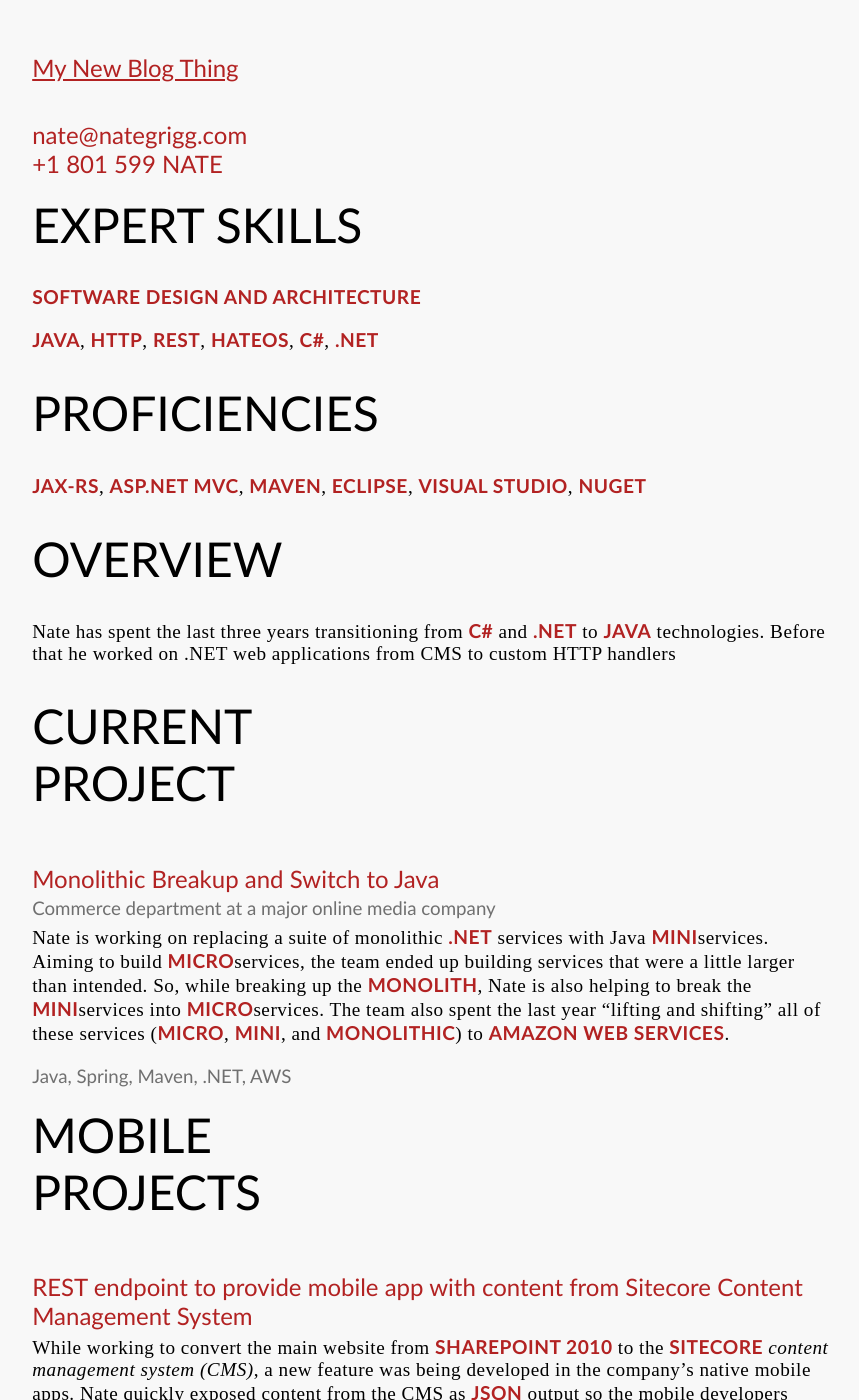
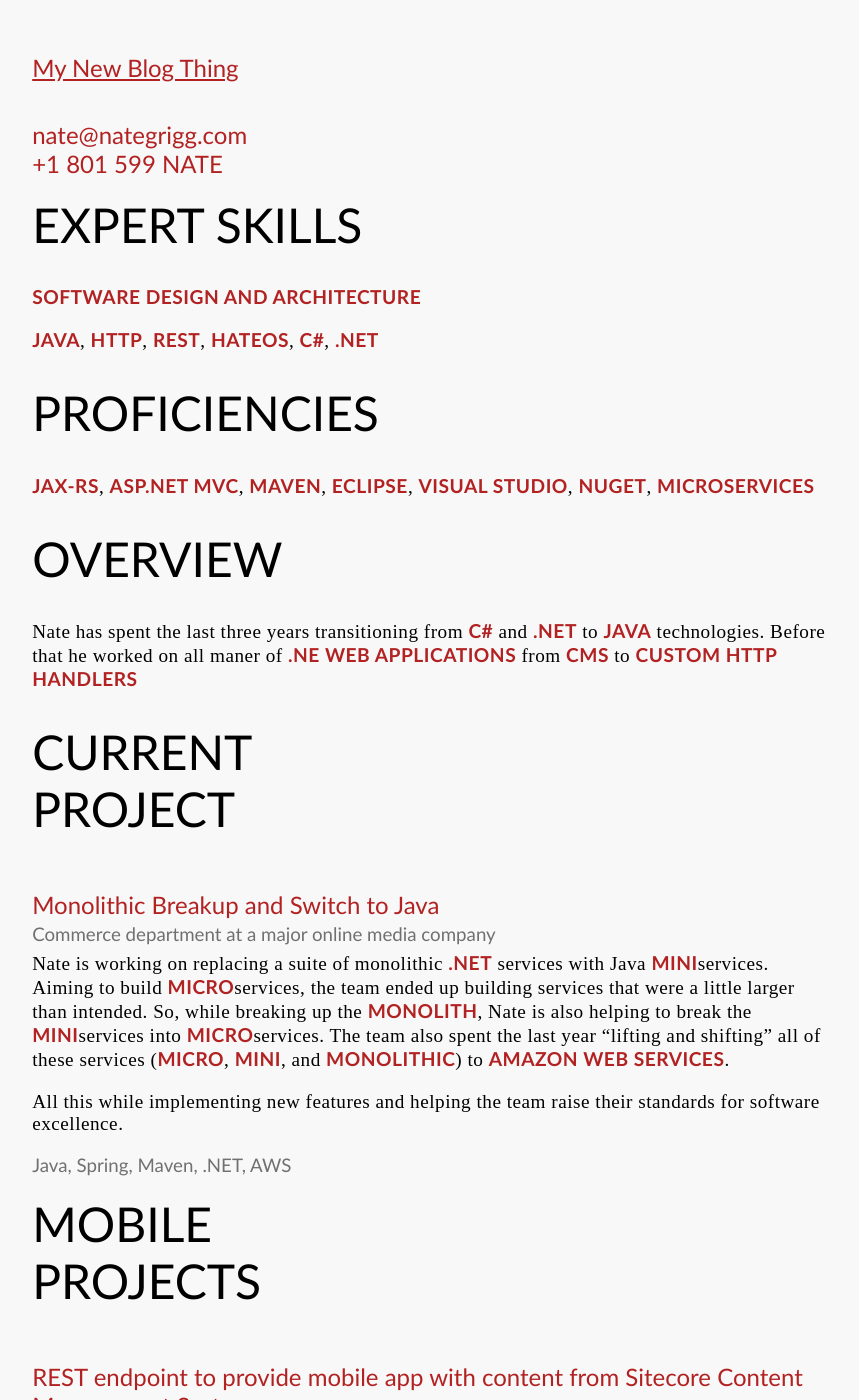
Before and after one commit to n8mob/n8mob.github.io, a Jekyll site: the page built from resume.md, in a window 1280 px wide and 1400 px high. Shown: the whole window, without its empty margins (19-878 px from the left). Built offline with Jekyll 4.4.1, drawn with Linux system fonts in a browser that asks for light colours.

Commit message:
Continue editing resume

```diff
--- a/resume.md
+++ b/resume.md
@@ -11,17 +11,19 @@
 **Java**, **HTTP**, **REST**, **HATEOS**, **C#**, **.NET**
 
 # Proficiencies
-**JAX-RS**, **ASP.NET MVC**, **Maven**, **Eclipse**, **Visual Studio**, **NuGet**
+**JAX-RS**, **ASP.NET MVC**, **Maven**, **Eclipse**, **Visual Studio**, **NuGet**, **Microservices**
 
 # Overview
-
-Nate has spent the last three years transitioning from **C#** and **.NET** to **Java** technologies. Before that he worked on .NET web applications from CMS to custom HTTP handlers
+Nate has spent the last three years transitioning from **C#** and **.NET** to **Java** technologies. Before that he worked on all maner of **.NE web applications** from **CMS** to **custom HTTP handlers**
 
 # Current Project
 ## Monolithic Breakup and Switch to Java
 ### Commerce department at a major online media company
 Nate is working on replacing a suite of monolithic **.NET** services with Java **mini**&zwnj;services. Aiming to build **micro**&zwnj;services, the team ended up building services that were a little larger than intended. So, while breaking up the **monolith**, Nate is also helping to break the **mini**&zwnj;services into **micro**&zwnj;services. The team also spent the last year "lifting and shifting" all of these services (**micro**, **mini**, and **monolithic**) to **Amazon Web Services**.
+
+All this while implementing new features and helping the team raise their standards for software excellence.
 ### Java, Spring, Maven, .NET, AWS
+
 
 # Mobile Projects
 ## REST endpoint to provide mobile app with content from Sitecore Content Management System
@@ -37,6 +39,7 @@
 
 Releasing the **minimum viable product** taught Nate and his friend a lot about **project management** and **prioritization**. While they hoped for greater success for the game, the lessons learned were well worth the effort.
 
+
 # Other Recent Projects
 
 ## Sitecore Migration
```
